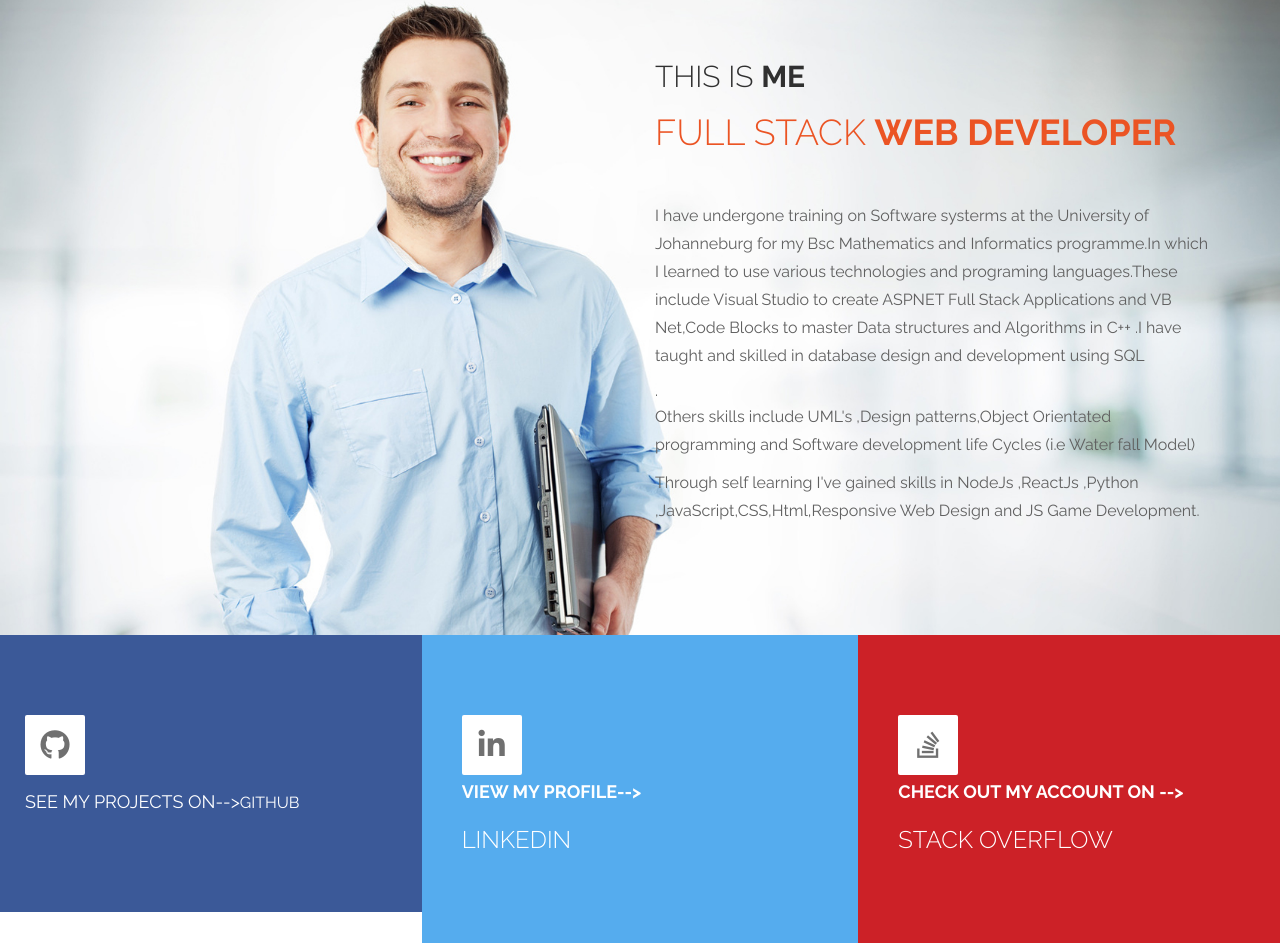
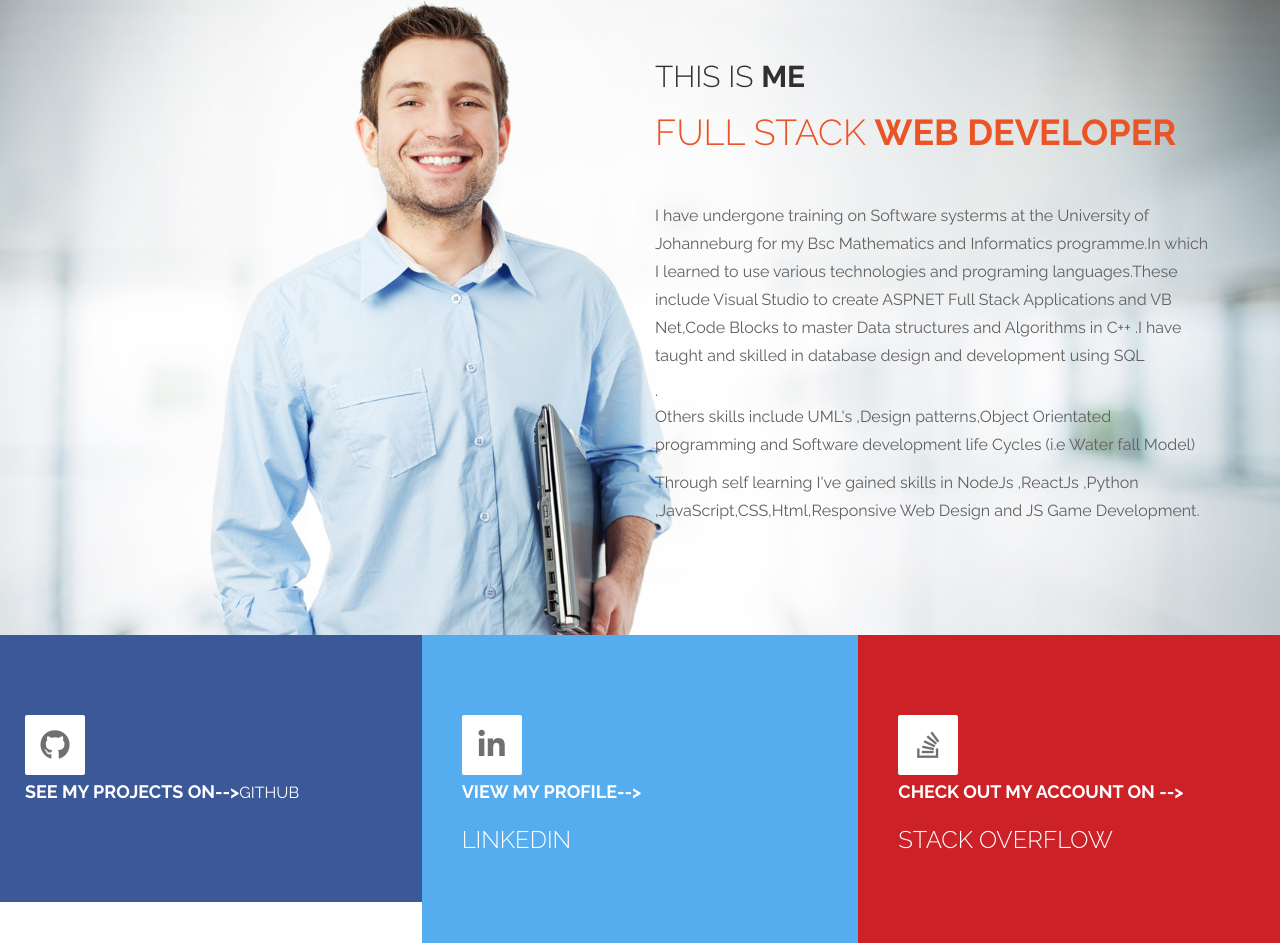
Before and after one commit to ntokozokubheka/my-portfolio, a plain HTML site: page index.html in a window 1280 px wide. Shown: the part 5240-6183 px from the top of the page. Drawn offline with Linux system fonts and the light colour scheme.

Commit message:
push edits on main

```diff
--- a/index.html
+++ b/index.html
@@ -523,7 +523,7 @@ https://templatemo.com/tm-464-ultra-profile
 								<i class="fa fa-github" aria-hidden="true"></i>
 							</div>
 							<div class="media-body">
-								<h4 class="media-heading tm-social-title"><h4>See my projects on--></h4>
+								<h4 class="media-heading tm-social-title">See my projects on--></h4>
 								<h3></h3><a href="https://github.com/ntokozokubheka">Github</a></h3>
 							</div>
 						</a>
@@ -561,10 +561,7 @@ https://templatemo.com/tm-464-ultra-profile
 	<!-- END SOCIAL -->
 
 	<!-- START CONTACT -->
-	<!-- <a href="https://www.linkedin.com/in/ntokozo-h-kubheka-893817114/"></a><h3>LinkedIn</h3>
-		<a href="https://www.linkedin.com/in/ntokozo-h-kubheka-893817114/"></a><h3>LinkedIn</h3><a href="https://www.linkedin.com/in/ntokozo-h-kubheka-893817114/"></a><h3>LinkedIn</h3>
-	<section id="contact" class="tm-contact">
-		<a href="https://www.linkedin.com/in/ntokozo-h-kubheka-893817114/"></a><h3>LinkedIn</h3>
+	<!--
 		<div class="container">
 			<div class="row">
 				<div class="col-md-12">
```
